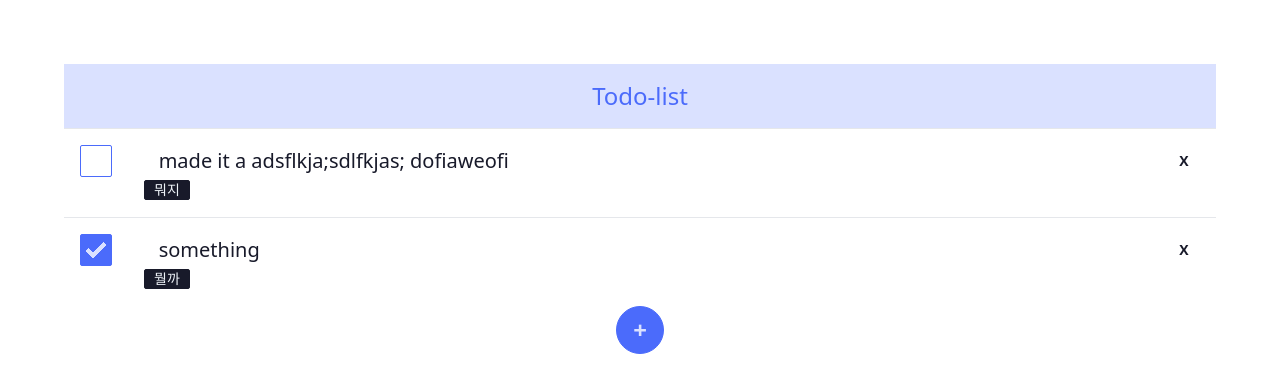
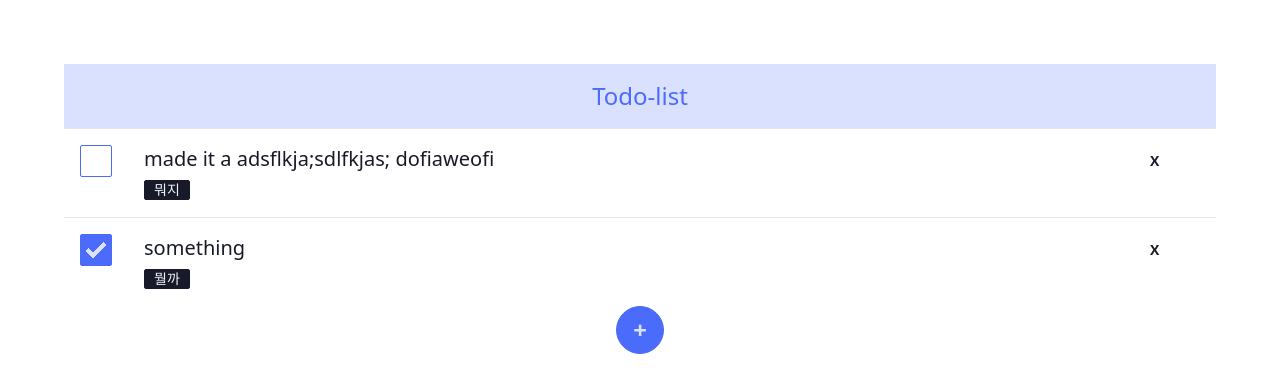
Before and after one commit to swimmingone/poomang-clone, a Next.js app: page / in a window 1280 px wide. Shown: the top 392 px of the page. Built offline with nearby package versions, Linux system fonts and the light colour scheme.

Commit message:
style: todo item 스타일 수정

```diff
--- a/components/TodoList/TodoItem.tsx
+++ b/components/TodoList/TodoItem.tsx
@@ -9,21 +9,21 @@ const TodoItem = ({ todo }: Props) => {
 	let { title, isDone, tags } = todo;
 	return (
 		<div className={'box-border border-t p-4'}>
-			<div className={'flex justify-between'}>
+			<div className={'flex'}>
 				<input
 					type={'checkbox'}
 					className={'checkbox checkbox-primary checkbox-lg'}
 					checked={isDone}
 				/>
-				<div className={'flex w-11/12 items-center hover:text-primary'}>
+				<div className={'flex w-11/12 cursor-pointer hover:text-primary'}>
 					<div className={'flex-grow-1 pl-8 text-xl'}>{title}</div>
 					{/*{isUrgent && <div className={'badge badge-sm badge-warning'}>!</div>}*/}
 				</div>
 				<button className={'btn btn-ghost btn-circle btn-sm'}>x</button>
 			</div>
-			<div className={'box-border pl-16'}>
+			<div className={'box-border px-16'}>
 				{tags.map((tag) => (
-					<div key={tag.name} className={`badge badge-${tag.color}`}>
+					<div key={tag.name} className={`badge badge-${tag.color} mr-1`}>
 						{tag.name}
 					</div>
 				))}
```
